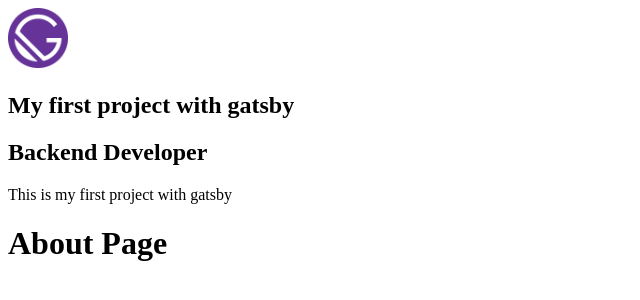
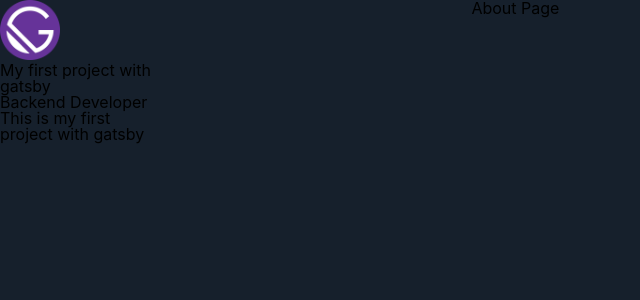
Before and after one commit to renanlimabl/first-gatsby-project, a Gatsby site: page /about in a window 1280 px wide. Shown: the whole page, without its empty margins (0-640 px from the left). Built offline with nearby package versions, Linux system fonts and the light colour scheme; Gatsby itself is replaced by a stand-in of ours.

Commit message:
Adiciona styled-components e plugin para gatsby/styled-components

```diff
--- a/gatsby-config.js
+++ b/gatsby-config.js
@@ -6,6 +6,7 @@
     author: `@renanlimabl`,
   },
   plugins: [
+    `gatsby-plugin-styled-components`,
     `gatsby-plugin-react-helmet`,
     {
       resolve: `gatsby-source-filesystem`,
--- a/package.json
+++ b/package.json
@@ -11,12 +11,14 @@
     "gatsby-plugin-offline": "^3.4.0",
     "gatsby-plugin-react-helmet": "^3.4.0",
     "gatsby-plugin-sharp": "^2.8.0",
+    "gatsby-plugin-styled-components": "^3.8.0",
     "gatsby-source-filesystem": "^2.5.0",
     "gatsby-transformer-sharp": "^2.6.0",
     "prop-types": "^15.7.2",
     "react": "^16.12.0",
     "react-dom": "^16.12.0",
-    "react-helmet": "^6.1.0"
+    "react-helmet": "^6.1.0",
+    "styled-components": "^5.2.1"
   },
   "devDependencies": {
     "prettier": "2.2.1"
--- a/src/components/Avatar/index.js
+++ b/src/components/Avatar/index.js
@@ -1,6 +1,7 @@
 import React from 'react';
 import { useStaticQuery, graphql } from 'gatsby';
 import Img from 'gatsby-image';
+
 
 // utilizar fluid para imagens responsivas.
 const Avatar = () => {
--- /dev/null
+++ b/src/components/Layout/index.js
@@ -0,0 +1,36 @@
+import React from "react"
+import PropTypes from "prop-types"
+import Profile from '../Profile';
+import GlobalStyle from '../../styles/global';
+import styled from 'styled-components';
+
+const LayoutWrapper = styled.section`
+  display: flex;
+`;
+
+const LayoutMain = styled.main`
+  background: #16202c;
+  min-height: 100vh;
+  padding: 0 3.75rem 0 20rem;
+  width: 100%;
+`
+
+const Layout = ({ children }) => {
+  return (
+    <LayoutWrapper>
+      <GlobalStyle />
+      <aside>
+        <Profile />
+      </aside>
+      <LayoutMain>
+        {children}
+      </LayoutMain>
+    </LayoutWrapper>
+  )
+}
+
+Layout.propTypes = {
+  children: PropTypes.node.isRequired,
+}
+
+export default Layout
--- a/src/components/layout.js
+++ /dev/null
@@ -1,20 +0,0 @@
-import React from "react"
-import PropTypes from "prop-types"
-import Profile from './Profile';
-
-const Layout = ({ children }) => {
-  return (
-    <>
-      <aside>
-        <Profile />
-      </aside>
-      <main>{children}</main>
-    </>
-  )
-}
-
-Layout.propTypes = {
-  children: PropTypes.node.isRequired,
-}
-
-export default Layout
--- a/src/pages/404.js
+++ b/src/pages/404.js
@@ -1,6 +1,6 @@
 import React from "react"
 
-import Layout from "../components/layout"
+import Layout from "../components/Layout"
 import SEO from "../components/seo"
 
 const NotFoundPage = () => (
--- a/src/pages/about.js
+++ b/src/pages/about.js
@@ -1,5 +1,5 @@
 import React from 'react';
-import Layout from "../components/layout"
+import Layout from "../components/Layout"
 import SEO from "../components/seo"
 
 const AboutPage = () => (
--- a/src/pages/index.js
+++ b/src/pages/index.js
@@ -1,6 +1,6 @@
 import React from "react"
 // import { Link } from 'gatsby';
-import Layout from "../components/layout"
+import Layout from "../components/Layout"
 import SEO from "../components/seo"
 
 const IndexPage = () => (
--- /dev/null
+++ b/src/styles/global.js
@@ -0,0 +1,57 @@
+import { createGlobalStyle } from 'styled-components';
+
+const GlobalStyles = createGlobalStyle`
+/* http://meyerweb.com/eric/tools/css/reset/
+   v2.0 | 20110126
+   License: none (public domain)
+*/
+
+html, body, div, span, applet, object, iframe,
+h1, h2, h3, h4, h5, h6, p, blockquote, pre,
+a, abbr, acronym, address, big, cite, code,
+del, dfn, em, img, ins, kbd, q, s, samp,
+small, strike, strong, sub, sup, tt, var,
+b, u, i, center,
+dl, dt, dd, ol, ul, li,
+fieldset, form, label, legend,
+table, caption, tbody, tfoot, thead, tr, th, td,
+article, aside, canvas, details, embed,
+figure, figcaption, footer, header, hgroup,
+menu, nav, output, ruby, section, summary,
+time, mark, audio, video {
+	margin: 0;
+	padding: 0;
+	border: 0;
+	font-size: 100%;
+	font: inherit;
+	vertical-align: baseline;
+}
+/* HTML5 display-role reset for older browsers */
+article, aside, details, figcaption, figure,
+footer, header, hgroup, menu, nav, section {
+	display: block;
+}
+body {
+  background: #16202c;
+	line-height: 1;
+  font-size: 100%;
+  font-family: --apple-system, BlinkMacSystemFont, 'Segoe UI', Roboto, Oxygen, Ubuntu, Cantarell, 'Open Sans', 'Helvetica Neue', sans-serif;
+}
+ol, ul {
+	list-style: none;
+}
+blockquote, q {
+	quotes: none;
+}
+blockquote:before, blockquote:after,
+q:before, q:after {
+	content: '';
+	content: none;
+}
+table {
+	border-collapse: collapse;
+	border-spacing: 0;
+}
+`;
+
+export default GlobalStyles;
```
Also changed, not shown: 1 other file.
